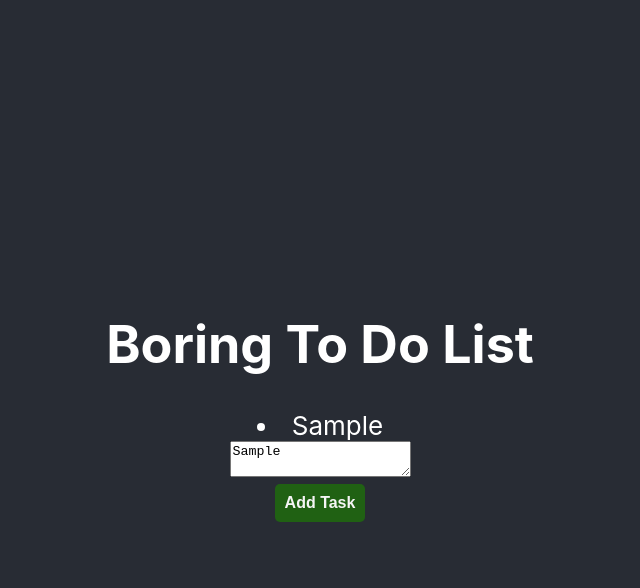
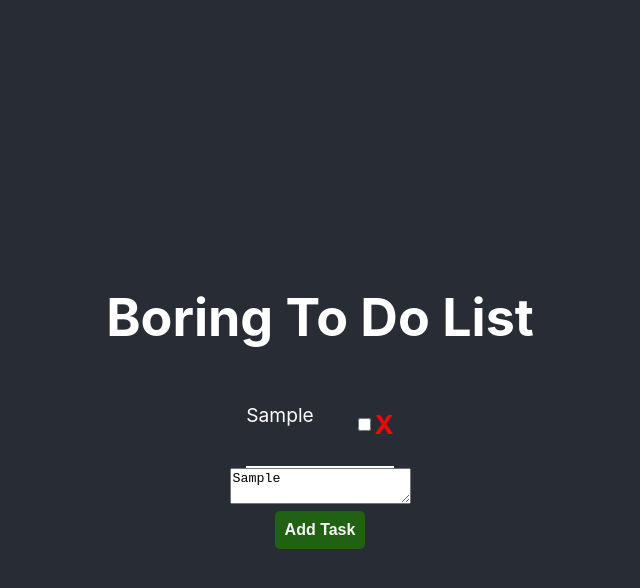
Before and after one commit to wirestanley/boring-todo-pc, a React (Create React App) app: page / in a window 1280 px wide. Both pictures are taken after typing "Sample" into the empty fields and a click on the button "Add Task". Shown: the top 588 px of the page, without its empty margins (320-960 px from the left). Built offline with nearby package versions, Linux system fonts and the light colour scheme.

Commit message:
Add Style to Task Components

```diff
--- /dev/null
+++ b/src/components/Task.js
@@ -0,0 +1,13 @@
+import style from "../styles/Task.module.css";
+
+export default function Task({ task }) {
+  return (
+    <div className={style.container}>
+      <p className={style.text}>{task}</p>
+      <div className={style.buttonWrapper}>
+        <input type="checkbox"></input>
+        <p>X</p>
+      </div>
+    </div>
+  );
+}
--- a/src/components/TaskContainer.js
+++ b/src/components/TaskContainer.js
@@ -1,8 +1,10 @@
+import Task from "./Task";
+
 export default function TaskContainer({ tasks }) {
   return (
     <div>
       {tasks.map((task) => {
-        return <li>{task}</li>;
+        return <Task task={task} />;
       })}
     </div>
   );
--- /dev/null
+++ b/src/styles/Task.module.css
@@ -0,0 +1,23 @@
+.container {
+  display: flex;
+  border-bottom: 2px solid white;
+  justify-content: space-between;
+}
+
+.container > p {
+  font-size: 1.2rem;
+}
+
+.buttonWrapper {
+  display: flex;
+  align-items: center;
+  width: 40px;
+  margin-left: 40px;
+  justify-content: space-between;
+}
+
+.buttonWrapper > p {
+  color: red;
+  font-weight: 700;
+  cursor: pointer;
+}
```
